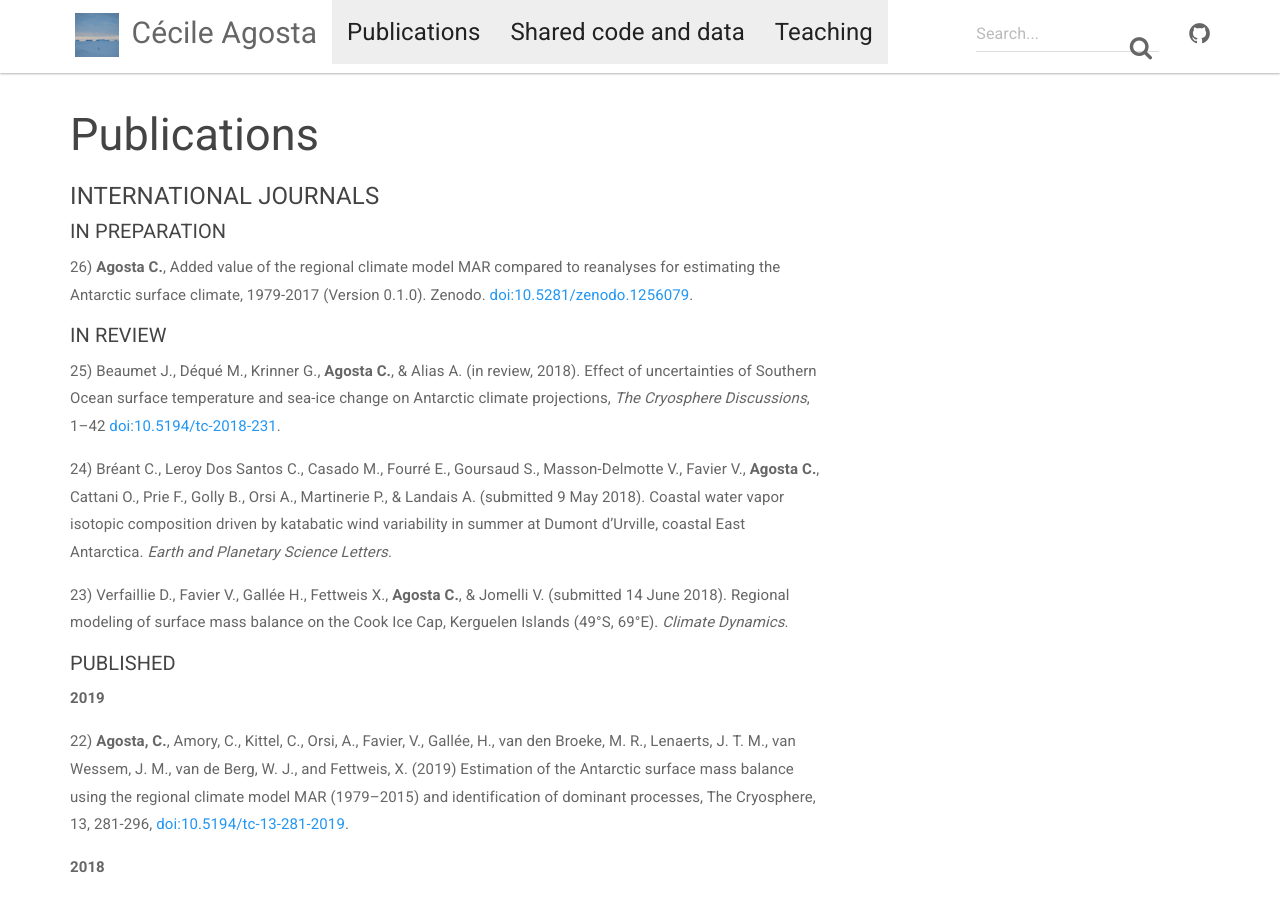
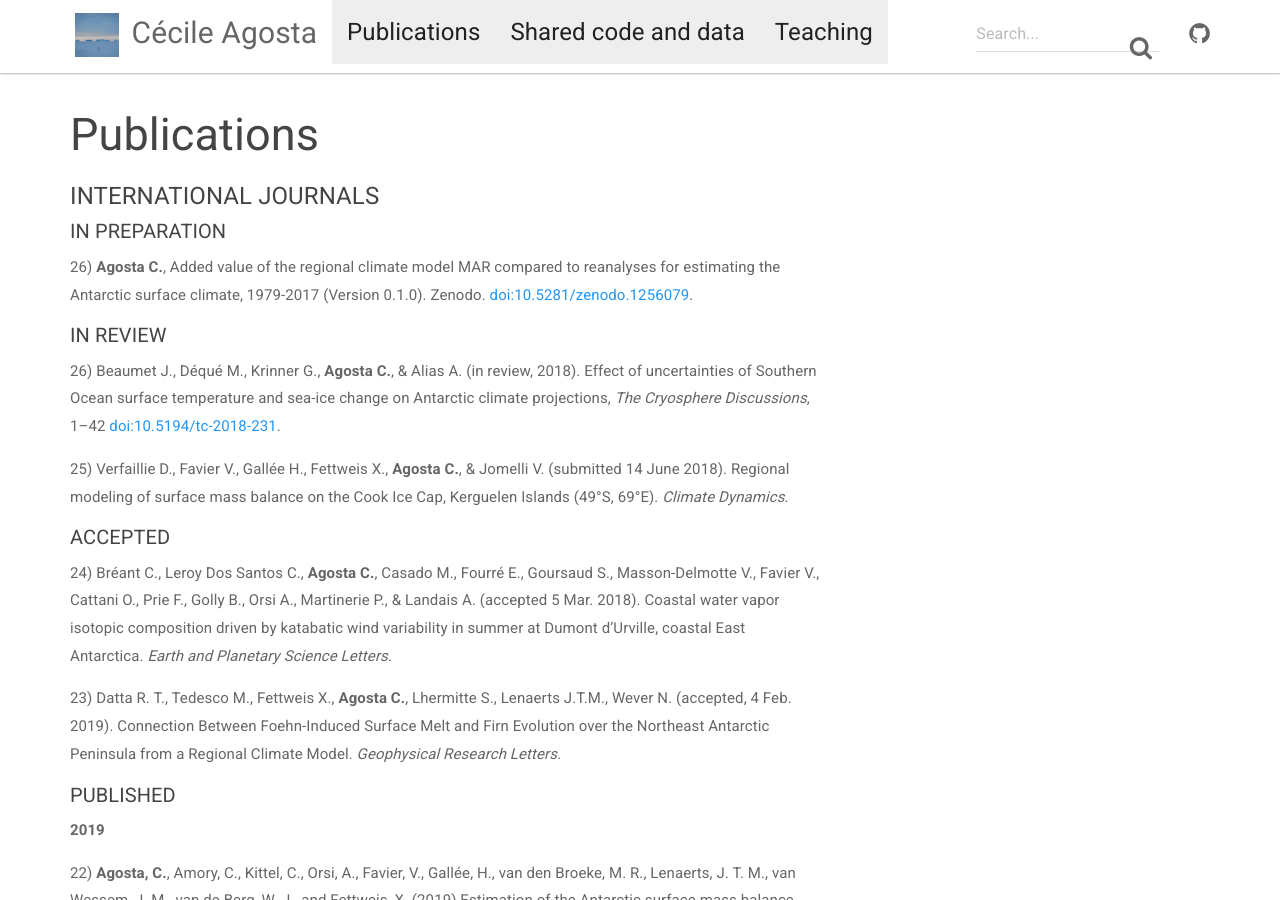
Before and after one commit to cecileagosta/cecileagosta.github.io, a Jekyll site: the page built from _docs/publications.md, in a window 1280 px wide and 900 px high. Built offline with Jekyll 4.4.1, drawn with Linux system fonts in a browser that asks for light colours; nearby versions of some CDN libraries.

Commit message:
Update publications.md
New publications

```diff
--- a/_docs/publications.md
+++ b/_docs/publications.md
@@ -9,11 +9,16 @@ permalink: /publications/
 
 ##### IN REVIEW
 
-25) Beaumet J., Déqué M., Krinner G., **Agosta C.**, & Alias A. (in review, 2018). Effect of uncertainties of Southern Ocean surface temperature and sea-ice change on Antarctic climate projections, *The Cryosphere Discussions*, 1–42 [doi:10.5194/tc-2018-231](https://doi.org/10.5194/tc-2018-231).
+26) Beaumet J., Déqué M., Krinner G., **Agosta C.**, & Alias A. (in review, 2018). Effect of uncertainties of Southern Ocean surface temperature and sea-ice change on Antarctic climate projections, *The Cryosphere Discussions*, 1–42 [doi:10.5194/tc-2018-231](https://doi.org/10.5194/tc-2018-231).
 
-24) Bréant C., Leroy Dos Santos C., Casado M., Fourré E., Goursaud S., Masson-Delmotte V., Favier V., **Agosta C.**, Cattani O., Prie F., Golly B., Orsi A., Martinerie P., & Landais A. (submitted 9 May 2018). Coastal water vapor isotopic composition driven by katabatic wind variability in summer at Dumont d'Urville, coastal East Antarctica. *Earth and Planetary Science Letters*.
+25) Verfaillie D., Favier V., Gallée H., Fettweis X., **Agosta C.**, & Jomelli V. (submitted 14 June 2018). Regional modeling of surface mass balance on the Cook Ice Cap, Kerguelen Islands (49°S, 69°E). *Climate Dynamics*.
 
-23) Verfaillie D., Favier V., Gallée H., Fettweis X., **Agosta C.**, & Jomelli V. (submitted 14 June 2018). Regional modeling of surface mass balance on the Cook Ice Cap, Kerguelen Islands (49°S, 69°E). *Climate Dynamics*.
+##### ACCEPTED
+
+24) Bréant C., Leroy Dos Santos C., **Agosta C.**, Casado M., Fourré E., Goursaud S., Masson-Delmotte V., Favier V., Cattani O., Prie F., Golly B., Orsi A., Martinerie P., & Landais A. (accepted 5 Mar. 2018). Coastal water vapor isotopic composition driven by katabatic wind variability in summer at Dumont d'Urville, coastal East Antarctica. *Earth and Planetary Science Letters*.
+
+23) Datta R. T., Tedesco M., Fettweis X., **Agosta C.**, Lhermitte S.,
+Lenaerts J.T.M., Wever N. (accepted, 4 Feb. 2019). Connection Between Foehn-Induced Surface Melt and Firn Evolution over the Northeast Antarctic Peninsula from a Regional Climate Model. *Geophysical Research Letters*.
 
 ##### PUBLISHED
 
```
